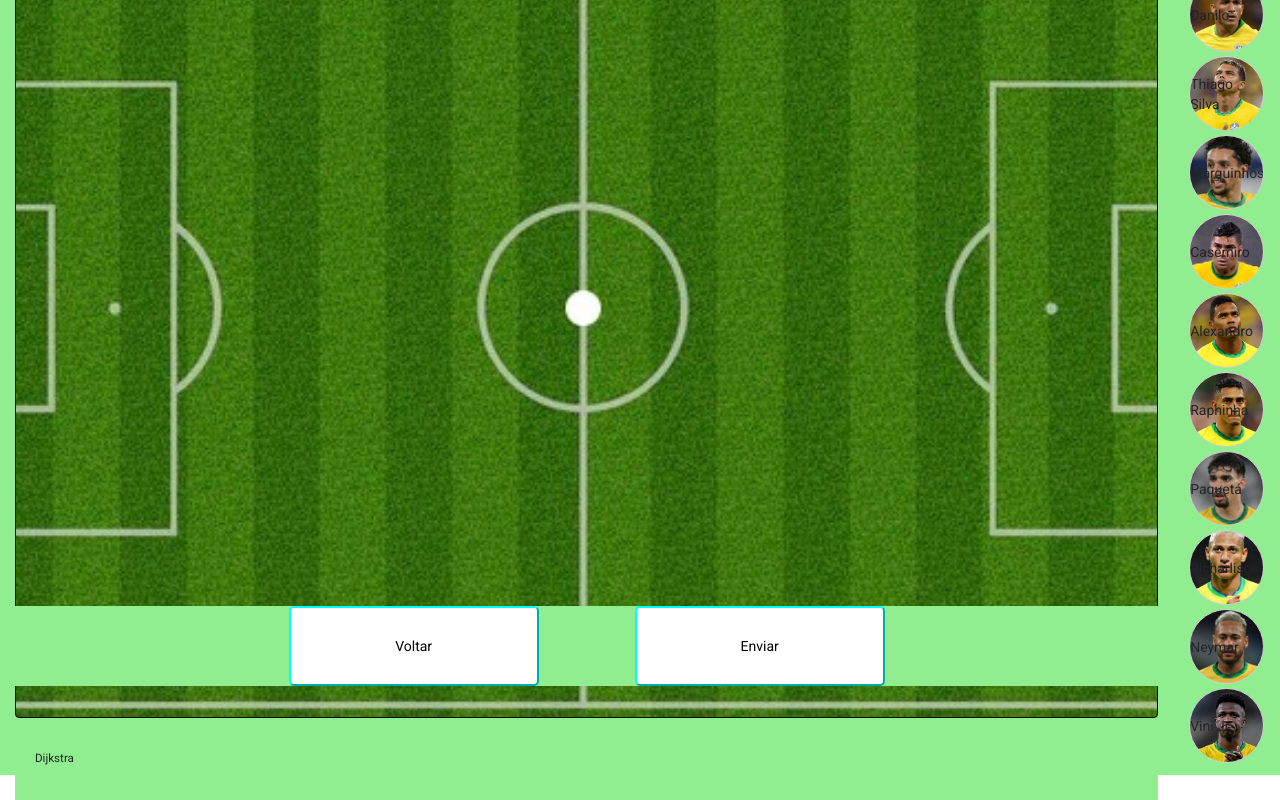
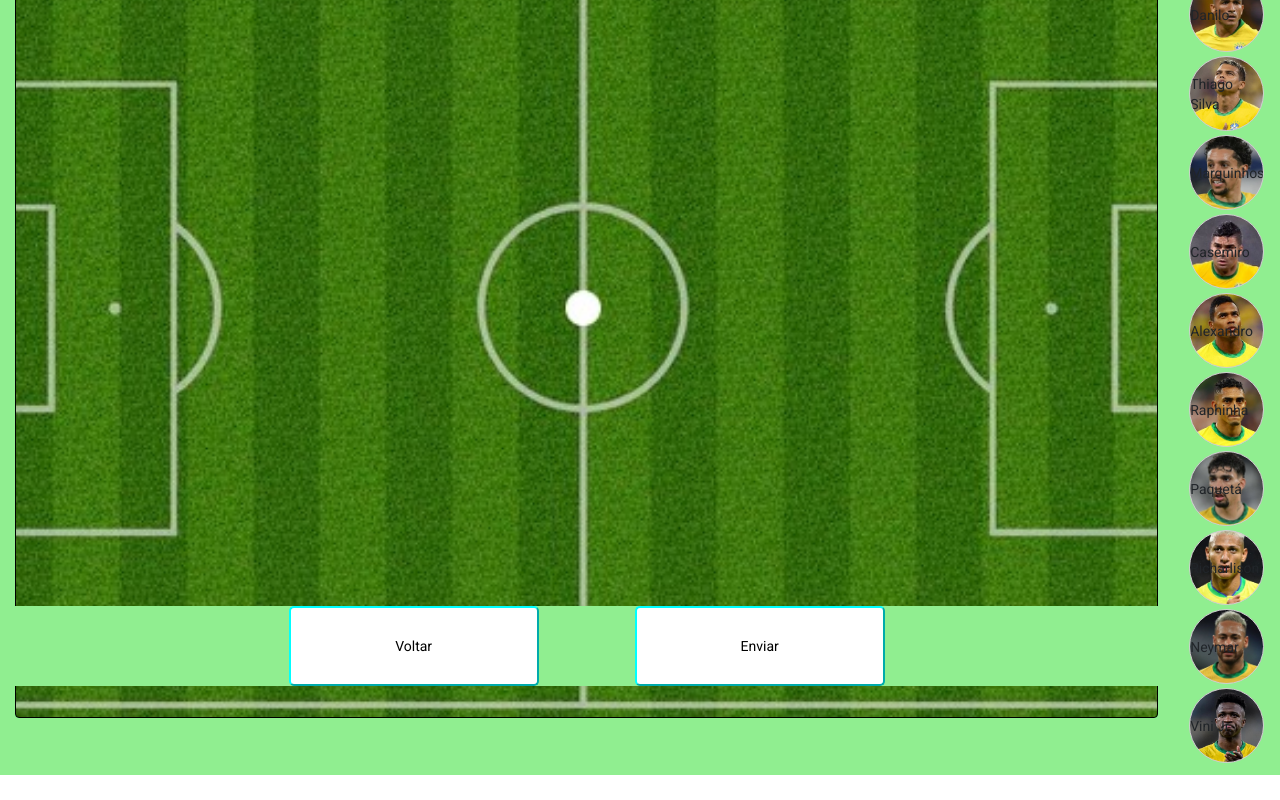
Before and after one commit to dudualvim/FutebolGraph, an Angular app in the folder frontend/futebolAngular/: page /jogadores in a window 1280 px wide. Shown: the part 194-994 px from the top of the page. After the commit the page ends 969 px from the top, so only its background shows below. Built offline with nearby package versions, Linux system fonts and the light colour scheme.

Commit message:
Corrigindo bugs!

```diff
--- a/frontend/futebolAngular/src/app/futebol/futebol.component.html
+++ b/frontend/futebolAngular/src/app/futebol/futebol.component.html
@@ -22,9 +22,6 @@
         >
           {{ field.JogadorId }}
         </div>
-      </div>
-      <div class="card-body" id="resultDiv">
-        <h5 class="card-title">Dijkstra</h5>
       </div>
     </div>
     <div class="col-1">
```
